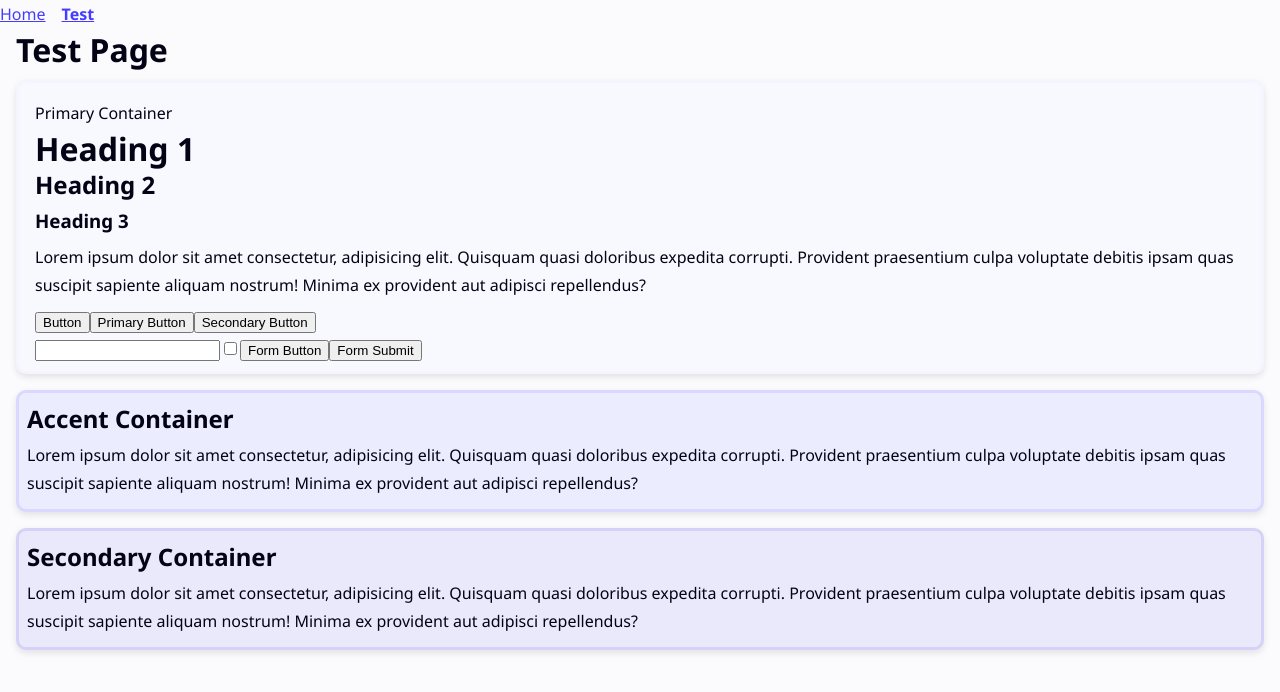
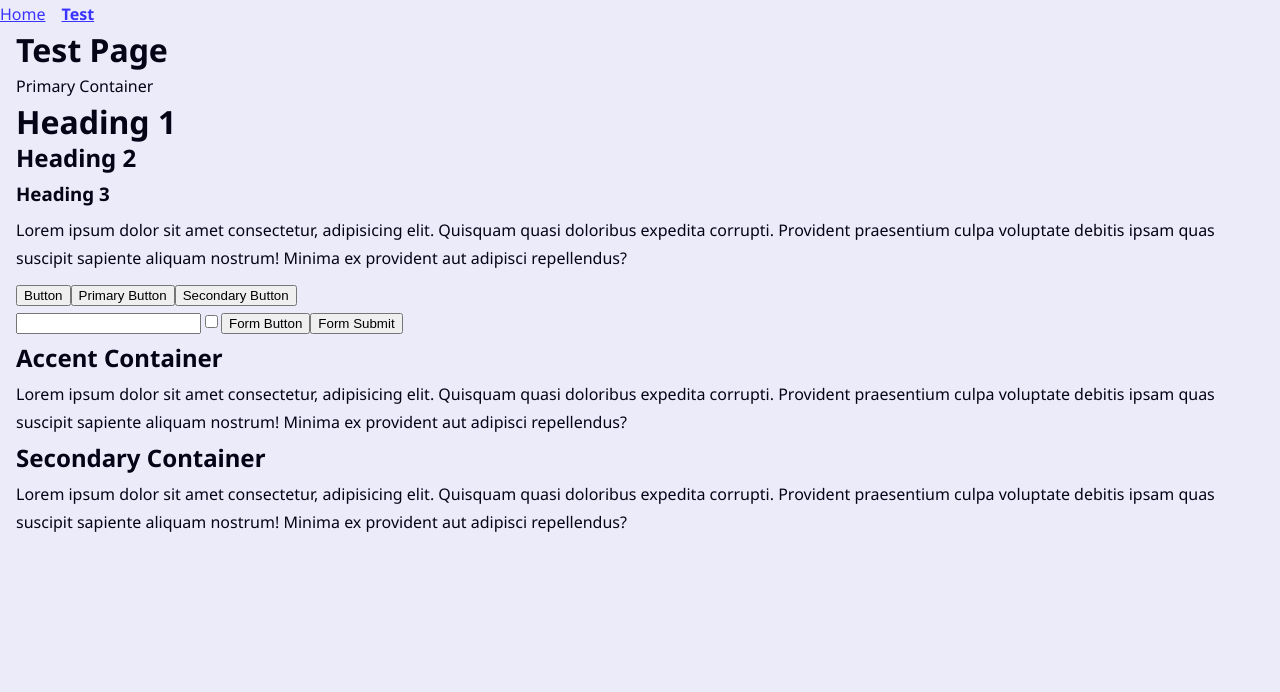
Before and after one commit to UnskilledWolf/timezone-webapp-frontend, a React (Vite) app: page /#/test in a window 1280 px wide. Shown: the top 692 px of the page. Built offline with nearby package versions, Linux system fonts and the light colour scheme; a web font is replaced by a local one.

Commit message:
Switched to CSS Variables

```diff
--- a/src/components/TestComponent.tsx
+++ b/src/components/TestComponent.tsx
@@ -1,3 +1,5 @@
+import "./testComponent.scss"
+
 export default function TestComponent() {
   return (
     <div className="test-component">
--- a/src/components/nav.scss
+++ b/src/components/nav.scss
@@ -5,7 +5,7 @@ nav {
   gap: 1rem;
 
   a {
-        color: globals.$accent;
+    color: var(--accent-400);
     &.active {
       font-weight: bold;
     }
--- /dev/null
+++ b/src/components/testComponent.scss
@@ -0,0 +1 @@
+@use "../globals.scss";
--- a/src/globals.scss
+++ b/src/globals.scss
@@ -1,11 +1,5 @@
 // Defines globally used variables
 @use "sass:color";
-
-$text: #040316;
-$background: #fbfbfe;
-$primary: #2f27ce;
-$secondary: #dddbff;
-$accent: #443dff;
 
 $red: #ff3d3d;
 $yellow: #ffdf3d;
@@ -17,34 +11,3 @@ $corner-rounding-small: 5px;
 $easing: cubic-bezier(0.25, 1, 0.5, 1);
 
 $shadow: 0px 3px 7px 0px rgba(0, 0, 0, 0.1);
-
-// Shades
-$primary-100: color.scale($primary, $lightness: 90%);
-$primary-200: color.scale($primary, $lightness: 80%);
-$primary-300: color.scale($primary, $lightness: 70%);
-$primary-400: color.scale($primary, $lightness: 60%);
-$primary-500: $primary;
-$primary-600: color.scale($primary, $lightness: 40%);
-$primary-700: color.scale($primary, $lightness: 30%);
-$primary-800: color.scale($primary, $lightness: 20%);
-$primary-900: color.scale($primary, $lightness: 10%);
-
-$secondary-100: color.scale($secondary, $lightness: 90%);
-$secondary-200: color.scale($secondary, $lightness: 80%);
-$secondary-300: color.scale($secondary, $lightness: 70%);
-$secondary-400: color.scale($secondary, $lightness: 60%);
-$secondary-500: $secondary;
-$secondary-600: color.scale($secondary, $lightness: 40%);
-$secondary-700: color.scale($secondary, $lightness: 30%);
-$secondary-800: color.scale($secondary, $lightness: 20%);
-$secondary-900: color.scale($secondary, $lightness: 10%);
-
-$accent-100: color.scale($accent, $lightness: 90%);
-$accent-200: color.scale($accent, $lightness: 80%);
-$accent-300: color.scale($accent, $lightness: 70%);
-$accent-400: color.scale($accent, $lightness: 60%);
-$accent-500: $accent;
-$accent-600: color.scale($accent, $lightness: 40%);
-$accent-700: color.scale($accent, $lightness: 30%);
-$accent-800: color.scale($accent, $lightness: 20%);
-$accent-900: color.scale($accent, $lightness: 10%);
--- a/src/index.scss
+++ b/src/index.scss
@@ -1,10 +1,11 @@
 // Defines globally used styles, especially those for basic HTML elements (text, buttons, etc.)
 
 @use "./globals.scss";
+@use "./theme.scss";
 @import url("https://fonts.googleapis.com/css2?family=Noto+Emoji:wght@300..700&family=Noto+Sans:ital,wght@0,100..900;1,100..900&display=swap");
 
 :root {
-  color: globals.$text;
+  color: var(--text-950);
   font-family: "Noto Sans", sans-serif;
   font-optical-sizing: auto;
   line-height: 1.75rem;
@@ -16,7 +17,7 @@
 }
 
 body {
-  background-color: globals.$background;
+  background-color: var(--background-50);
   height: 100%;
   margin: 0;
 }
@@ -33,27 +34,40 @@ p {
   margin: 0.5rem 0;
 }
 
-.container {
-  background-color: globals.$secondary-200;
-  border: solid 3px globals.$secondary-300;
-  box-shadow: globals.$shadow;
+// .container {
+//   background-color: globals.$secondary-200;
+//   border: solid 3px globals.$secondary-300;
+//   box-shadow: globals.$shadow;
 
-  border-radius: globals.$corner-rounding-large;
-  padding: 0.5rem 1rem;
-  margin: 1rem 0;
+//   border-radius: globals.$corner-rounding-large;
+//   padding: 0.5rem 1rem;
+//   margin: 1rem 0;
 
-  &.secondary {
-    background-color: globals.$primary-100;
-    border-color: globals.$primary-200;
-  }
+//   &.secondary {
+//     background-color: globals.$primary-100;
+//     border-color: globals.$primary-200;
+//   }
 
-  &.accent {
-    background-color: globals.$accent-100;
-    border-color: globals.$accent-200;
-  }
+//   &.accent {
+//     background-color: globals.$accent-100;
+//     border-color: globals.$accent-200;
+//   }
 
-  &.secondary,
-  &.accent {
-    padding: 0.25rem 0.5rem;
-  }
-}
+//   &.secondary,
+//   &.accent {
+//     padding: 0.25rem 0.5rem;
+//   }
+// }
+
+// button {
+//   background-color: globals.$secondary;
+//   border: 2px solid globals.$secondary-600;
+//   border-radius: globals.$corner-rounding-small;
+//   padding: 0.5rem 1rem;
+
+//   transition: background-color 0.3s globals.$easing;
+
+//   &:hover {
+//     background-color: globals.$secondary-900;
+//   }
+// }
--- /dev/null
+++ b/src/theme.scss
@@ -0,0 +1,127 @@
+// https://www.realtimecolors.com/docs/exporting?colors=050315-fbfbfe-2f27ce-dedcff-433bff&fonts=Inter-Inter
+
+:root {
+  --text-50: #ebe9fc;
+  --text-100: #d7d2f9;
+  --text-200: #afa6f2;
+  --text-300: #8779ec;
+  --text-400: #5e4ce6;
+  --text-500: #3620df;
+  --text-600: #2b19b3;
+  --text-700: #211386;
+  --text-800: #160d59;
+  --text-900: #0b062d;
+  --text-950: #050316;
+
+  --background-50: #ebebfa;
+  --background-100: #d6d6f5;
+  --background-200: #adadeb;
+  --background-300: #8585e0;
+  --background-400: #5c5cd6;
+  --background-500: #3333cc;
+  --background-600: #2929a3;
+  --background-700: #1f1f7a;
+  --background-800: #141452;
+  --background-900: #0a0a29;
+  --background-950: #050514;
+
+  --primary-50: #eaeafb;
+  --primary-100: #d6d4f7;
+  --primary-200: #ada9ef;
+  --primary-300: #847ee7;
+  --primary-400: #5b54de;
+  --primary-500: #3129d6;
+  --primary-600: #2821ab;
+  --primary-700: #1e1881;
+  --primary-800: #141056;
+  --primary-900: #0a082b;
+  --primary-950: #050415;
+
+  --secondary-50: #e7e5ff;
+  --secondary-100: #cfccff;
+  --secondary-200: #9e99ff;
+  --secondary-300: #6e66ff;
+  --secondary-400: #3d33ff;
+  --secondary-500: #0d00ff;
+  --secondary-600: #0a00cc;
+  --secondary-700: #080099;
+  --secondary-800: #050066;
+  --secondary-900: #030033;
+  --secondary-950: #01001a;
+
+  --accent-50: #e6e5ff;
+  --accent-100: #ceccff;
+  --accent-200: #9c99ff;
+  --accent-300: #6b66ff;
+  --accent-400: #3a33ff;
+  --accent-500: #0800ff;
+  --accent-600: #0700cc;
+  --accent-700: #050099;
+  --accent-800: #030066;
+  --accent-900: #020033;
+  --accent-950: #01001a;
+}
+
+@media (prefers-color-scheme: dark) {
+  :root {
+    --text-50: #050316;
+    --text-100: #0a062d;
+    --text-200: #140c5a;
+    --text-300: #1e1287;
+    --text-400: #2818b4;
+    --text-500: #321fe0;
+    --text-600: #5b4be7;
+    --text-700: #8478ed;
+    --text-800: #ada5f3;
+    --text-900: #d6d2f9;
+    --text-950: #eae9fc;
+
+    --background-50: #050514;
+    --background-100: #0a0a29;
+    --background-200: #141452;
+    --background-300: #1f1f7a;
+    --background-400: #2929a3;
+    --background-500: #3333cc;
+    --background-600: #5c5cd6;
+    --background-700: #8585e0;
+    --background-800: #adadeb;
+    --background-900: #d6d6f5;
+    --background-950: #ebebfa;
+
+    --primary-50: #050415;
+    --primary-100: #0a082b;
+    --primary-200: #141056;
+    --primary-300: #1e1881;
+    --primary-400: #2821ab;
+    --primary-500: #3129d6;
+    --primary-600: #5b54de;
+    --primary-700: #847ee7;
+    --primary-800: #ada9ef;
+    --primary-900: #d6d4f7;
+    --primary-950: #eaeafb;
+
+    --secondary-50: #01001a;
+    --secondary-100: #030033;
+    --secondary-200: #050066;
+    --secondary-300: #080099;
+    --secondary-400: #0a00cc;
+    --secondary-500: #0d00ff;
+    --secondary-600: #3d33ff;
+    --secondary-700: #6e66ff;
+    --secondary-800: #9e99ff;
+    --secondary-900: #cfccff;
+    --secondary-950: #e7e5ff;
+
+    --accent-50: #01001a;
+    --accent-100: #020033;
+    --accent-200: #030066;
+    --accent-300: #050099;
+    --accent-400: #0700cc;
+    --accent-500: #0800ff;
+    --accent-600: #3a33ff;
+    --accent-700: #6b66ff;
+    --accent-800: #9c99ff;
+    --accent-900: #ceccff;
+    --accent-950: #e6e5ff;
+  }
+}
```
Lines whose indentation alone changed are shown as unchanged.
